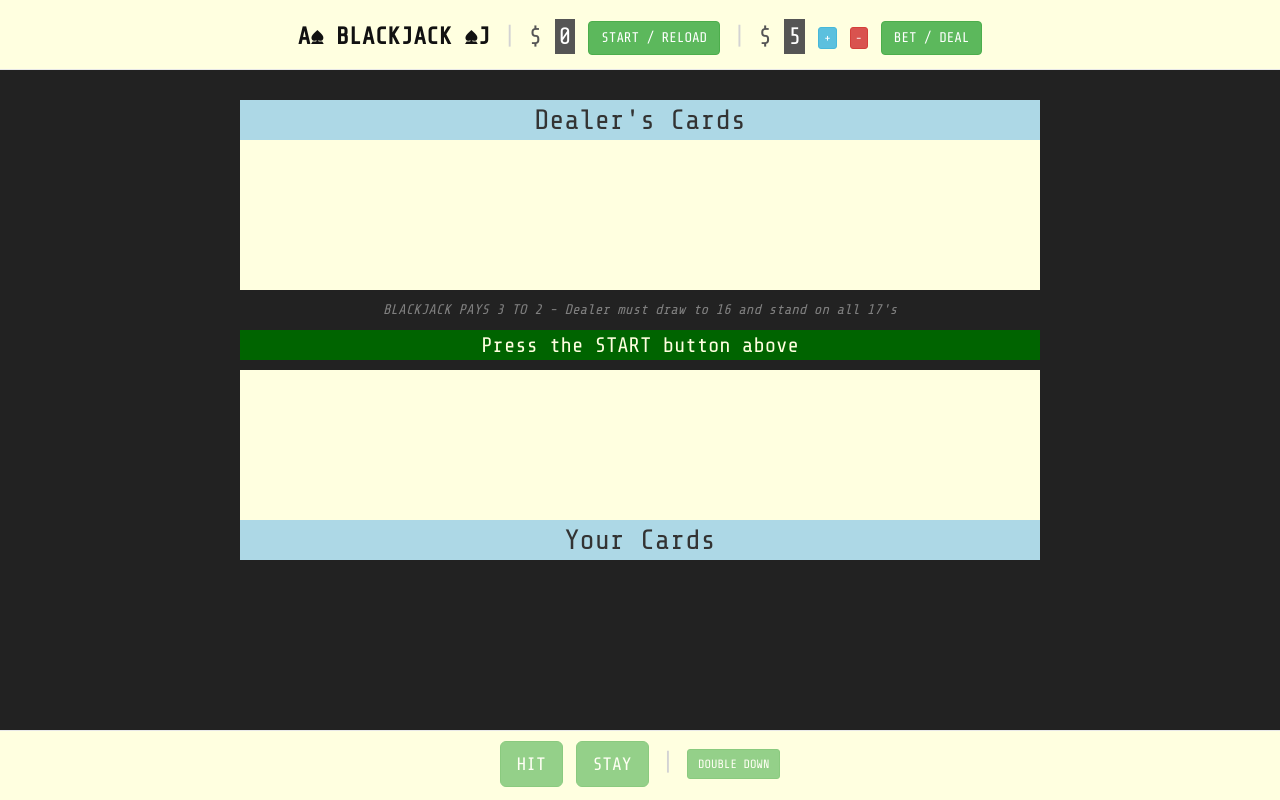
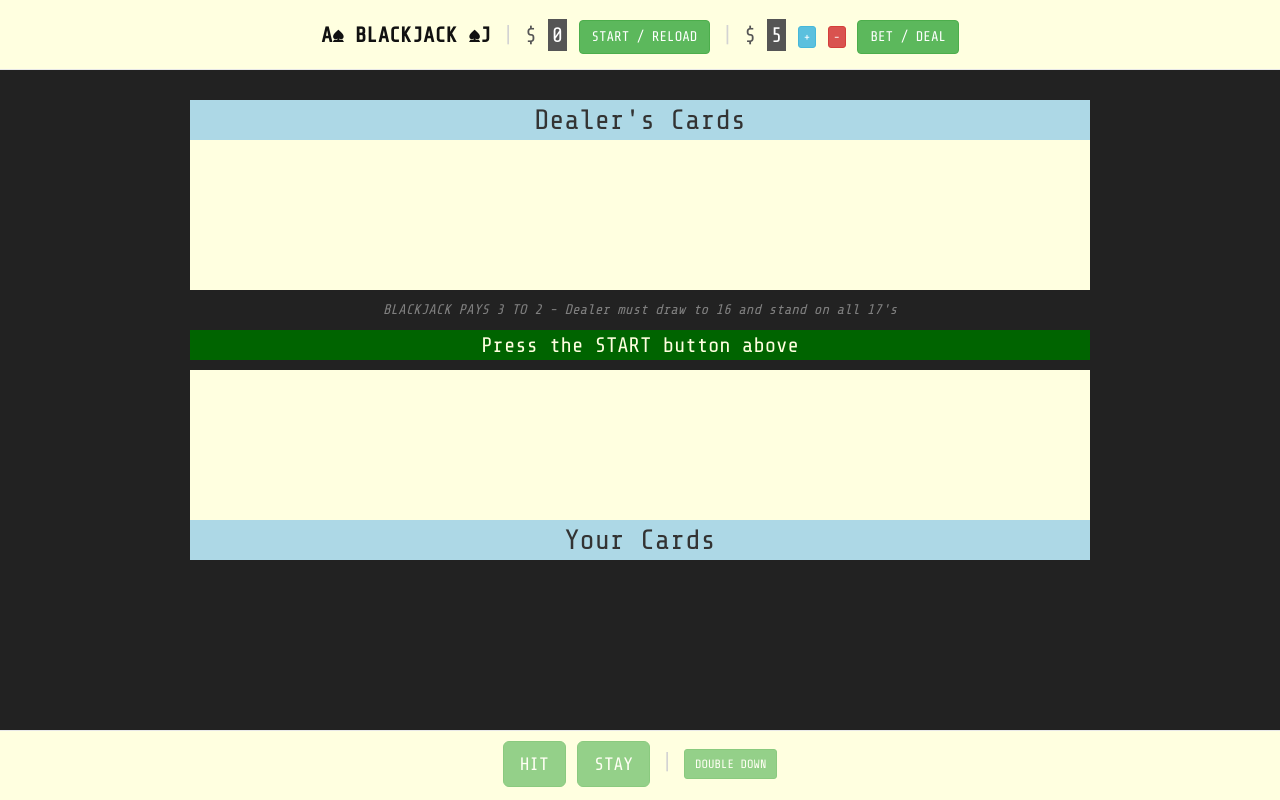
Before and after one commit to donghwalee/My-Projects, a plain HTML site: page index.html in a window 1280 px wide. Drawn offline with nearby package versions, Linux system fonts and the light colour scheme.

Commit message:
Update blackjack.css
all seems to work.

```diff
--- a/blackjack.css
+++ b/blackjack.css
@@ -18,9 +18,9 @@ body {
   text-align: center;
   height: 70px;
   background-color: lightyellow;
-  font-size: 1.7em;
+  font-size: 1.5em;
   color: #555;
-  min-width: 750px;
+  min-width: 800px;
 }
 
 nav li {
@@ -44,7 +44,7 @@ nav ul {
 /*footer elements*/
 
 footer {
-  min-width: 750px;
+  min-width: 800px;
 }
 
 footer li {
@@ -74,7 +74,7 @@ footer ul {
 /*Playing area*/
 
 div {
-  max-width: 800px;
+  max-width: 900px;
 }
 
 .play-areas {
```
